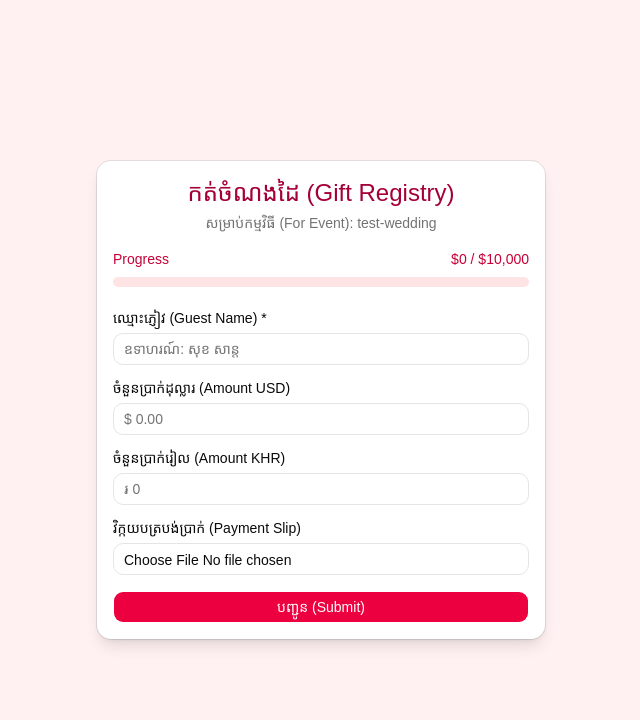
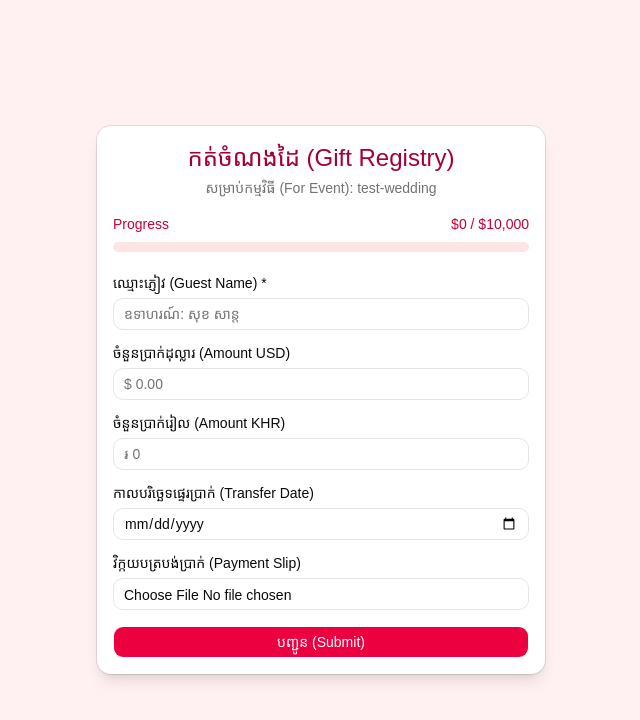
Before and after one commit to pspr2013/wedding-registry, a Next.js app: page /event/test-wedding in a window 1280 px wide. Shown: the top 720 px of the page, without its empty margins (319-959 px from the left). Built offline with nearby package versions, Linux system fonts and the light colour scheme; no server answers; the database is empty; a web font is replaced by a local one.

Commit message:
fix: landing page build

```diff
--- a/src/app/admin/page.tsx
+++ b/src/app/admin/page.tsx
@@ -16,6 +16,7 @@ export default function AdminDashboard() {
   const [editingId, setEditingId] = useState<string | null>(null);
   const [editUsd, setEditUsd] = useState("");
   const [editKhr, setEditKhr] = useState("");
+  const [editTransferDate, setEditTransferDate] = useState("");
 
   // Auth state
   const [session, setSession] = useState<any>(null);
@@ -138,7 +139,8 @@ export default function AdminDashboard() {
         .from("gifts")
         .update({
           amount_usd: parsedUsd,
-          amount_khr: parsedKhr
+          amount_khr: parsedKhr,
+          transfer_date: editTransferDate || null
         })
         .eq("id", id);
 
@@ -188,7 +190,7 @@ export default function AdminDashboard() {
   };
 
   const exportCSV = () => {
-    const headers = ["Guest Name", "USD Amount", "KHR Amount", "Status", "Date Submitted"];
+    const headers = ["Guest Name", "USD Amount", "KHR Amount", "Status", "Date Submitted", "Transfer Date"];
     const csvContent = [
       headers.join(","),
       ...gifts.map(g => [
@@ -196,7 +198,8 @@ export default function AdminDashboard() {
         g.amount_usd || 0,
         g.amount_khr || 0,
         g.status,
-        `"${new Date(g.created_at).toLocaleString()}"`
+        `"${new Date(g.created_at).toLocaleString()}"`,
+        `"${g.transfer_date || ""}"`
       ].join(","))
     ].join("\n");
 
@@ -319,11 +322,16 @@ export default function AdminDashboard() {
                       <Label>KHR Amount</Label>
                       <Input type="number" value={editKhr} onChange={(e) => setEditKhr(e.target.value)} />
                     </div>
+                    <div className="space-y-1">
+                      <Label>Transfer Date</Label>
+                      <Input type="date" value={editTransferDate} onChange={(e) => setEditTransferDate(e.target.value)} />
+                    </div>
                   </>
                 ) : (
                   <>
                     <div><strong>USD:</strong> ${gift.amount_usd}</div>
                     <div><strong>KHR:</strong> ៛{gift.amount_khr}</div>
+                    {gift.transfer_date && <div><strong>Date:</strong> {gift.transfer_date}</div>}
                   </>
                 )}
                 <div>
@@ -348,6 +356,7 @@ export default function AdminDashboard() {
                         setEditingId(gift.id);
                         setEditUsd(gift.amount_usd?.toString() || "0");
                         setEditKhr(gift.amount_khr?.toString() || "0");
+                        setEditTransferDate(gift.transfer_date || "");
                       }}>Edit</Button>
                       {gift.status === 'pending' && (
                         <>
--- a/src/app/api/notify/route.ts
+++ b/src/app/api/notify/route.ts
@@ -4,7 +4,7 @@ import { supabase } from '@/lib/supabase/client';
 export async function POST(request: Request) {
   console.log("--> API /api/notify called!");
   try {
-    const { guest_name, amount_usd, amount_khr, old_amount_usd, old_amount_khr, totalUsd, totalKhr, type } = await request.json();
+    const { guest_name, amount_usd, amount_khr, old_amount_usd, old_amount_khr, totalUsd, totalKhr, type, transfer_date } = await request.json();
     console.log(`--> Received request to notify for gift: ${guest_name}, type: ${type || 'approved'}`);
 
     if (!guest_name) {
@@ -22,10 +22,12 @@ export async function POST(request: Request) {
     }
 
     let message = "";
+    const dateStr = transfer_date ? `\n📅 <b>Transfer Date:</b> ${transfer_date}` : '';
+
     if (type === "submitted") {
-      message = `🛎 <b>New Gift Submitted (Pending Approval)</b>\n\n` +
-                `<b>Guest:</b> ${guest_name}\n` +
-                `<b>Amount:</b> $${amount_usd ?? 0} / ៛${amount_khr ?? 0}`;
+      message = `🎉 <b>New Gift Submitted!</b> 🎉\n\n👤 <b>From:</b> ${guest_name}\n💵 <b>USD:</b> $${amount_usd ?? 0}\n៛ <b>KHR:</b> ${amount_khr ?? 0}៛${dateStr}\n\n⏳ <i>Status: Pending Approval</i>`;
+    } else if (type === "approved") {
+      message = `✅ <b>Gift Approved!</b> ✅\n\n👤 <b>From:</b> ${guest_name}\n💵 <b>USD:</b> $${amount_usd ?? 0}\n៛ <b>KHR:</b> ${amount_khr ?? 0}៛\n\n💖 <i>Thank you for your blessing!</i>`;
     } else if (type === "edited") {
       message = `✏️ <b>Gift Amount Edited</b>\n\n` +
                 `<b>Guest:</b> ${guest_name}\n` +
--- a/src/app/event/[slug]/page.tsx
+++ b/src/app/event/[slug]/page.tsx
@@ -15,6 +15,7 @@ export default function GuestForm() {
   const [name, setName] = useState("");
   const [usd, setUsd] = useState("");
   const [khr, setKhr] = useState("");
+  const [transferDate, setTransferDate] = useState("");
   const [file, setFile] = useState<File | null>(null);
 
   // Progress Bar State
@@ -81,6 +82,7 @@ export default function GuestForm() {
           guest_name: name,
           amount_usd: usd ? parseFloat(usd) : 0,
           amount_khr: khr ? parseFloat(khr) : 0,
+          transfer_date: transferDate || null,
           slip_url,
           status: "pending"
         });
@@ -98,6 +100,7 @@ export default function GuestForm() {
             guest_name: name,
             amount_usd: usd ? parseFloat(usd) : 0,
             amount_khr: khr ? parseFloat(khr) : 0,
+            transfer_date: transferDate || null,
             type: "submitted"
           }),
         });
@@ -111,6 +114,7 @@ export default function GuestForm() {
       setName("");
       setUsd("");
       setKhr("");
+      setTransferDate("");
       setFile(null);
 
     } catch (error: any) {
@@ -182,6 +186,15 @@ export default function GuestForm() {
               />
             </div>
             <div className="space-y-2">
+              <Label htmlFor="transferDate">កាលបរិច្ឆេទផ្ទេរប្រាក់ (Transfer Date)</Label>
+              <Input
+                id="transferDate"
+                type="date"
+                value={transferDate}
+                onChange={(e) => setTransferDate(e.target.value)}
+              />
+            </div>
+            <div className="space-y-2">
               <Label htmlFor="slip">វិក្កយបត្របង់ប្រាក់ (Payment Slip)</Label>
               <Input
                 id="slip"
```
